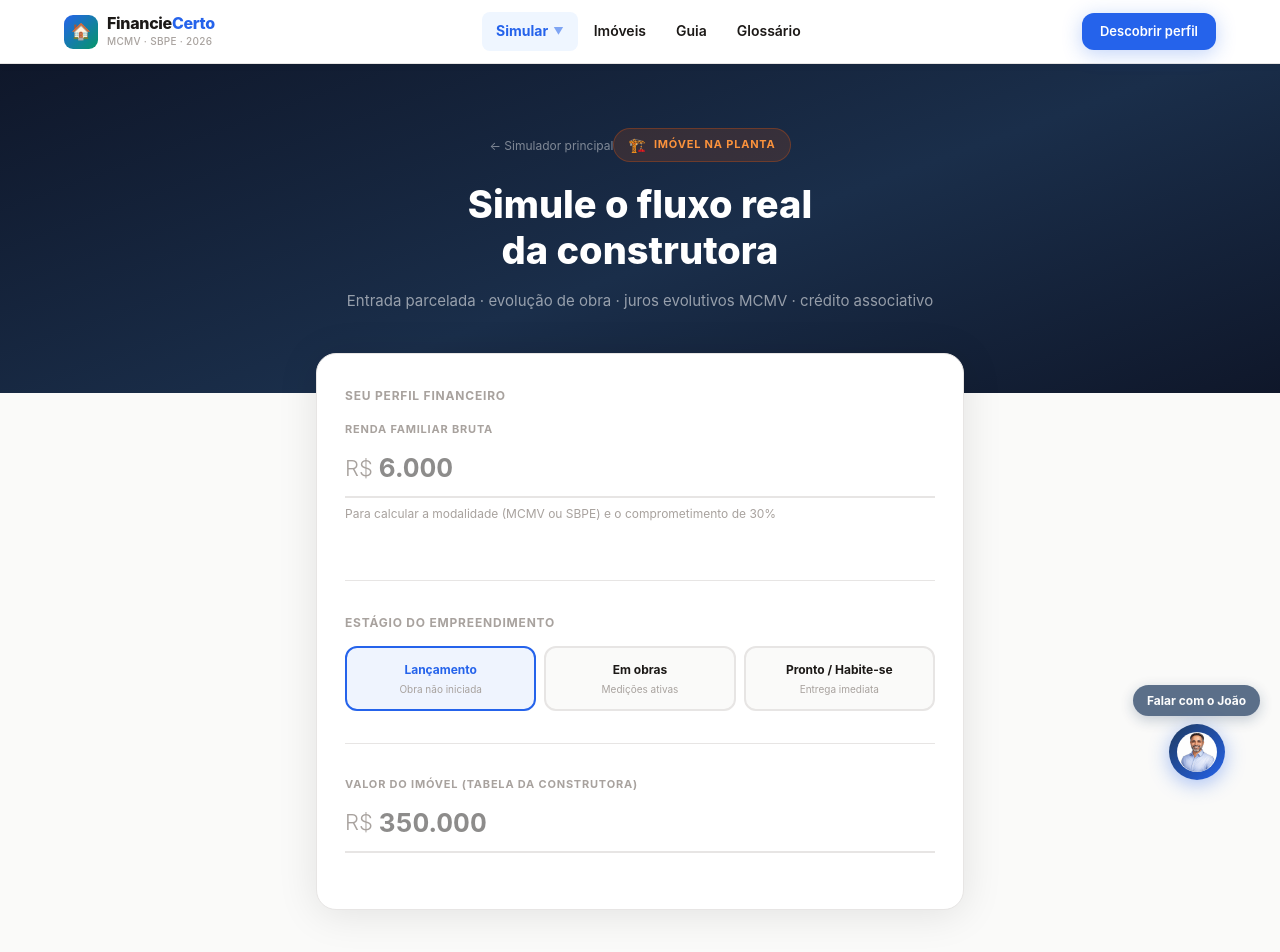
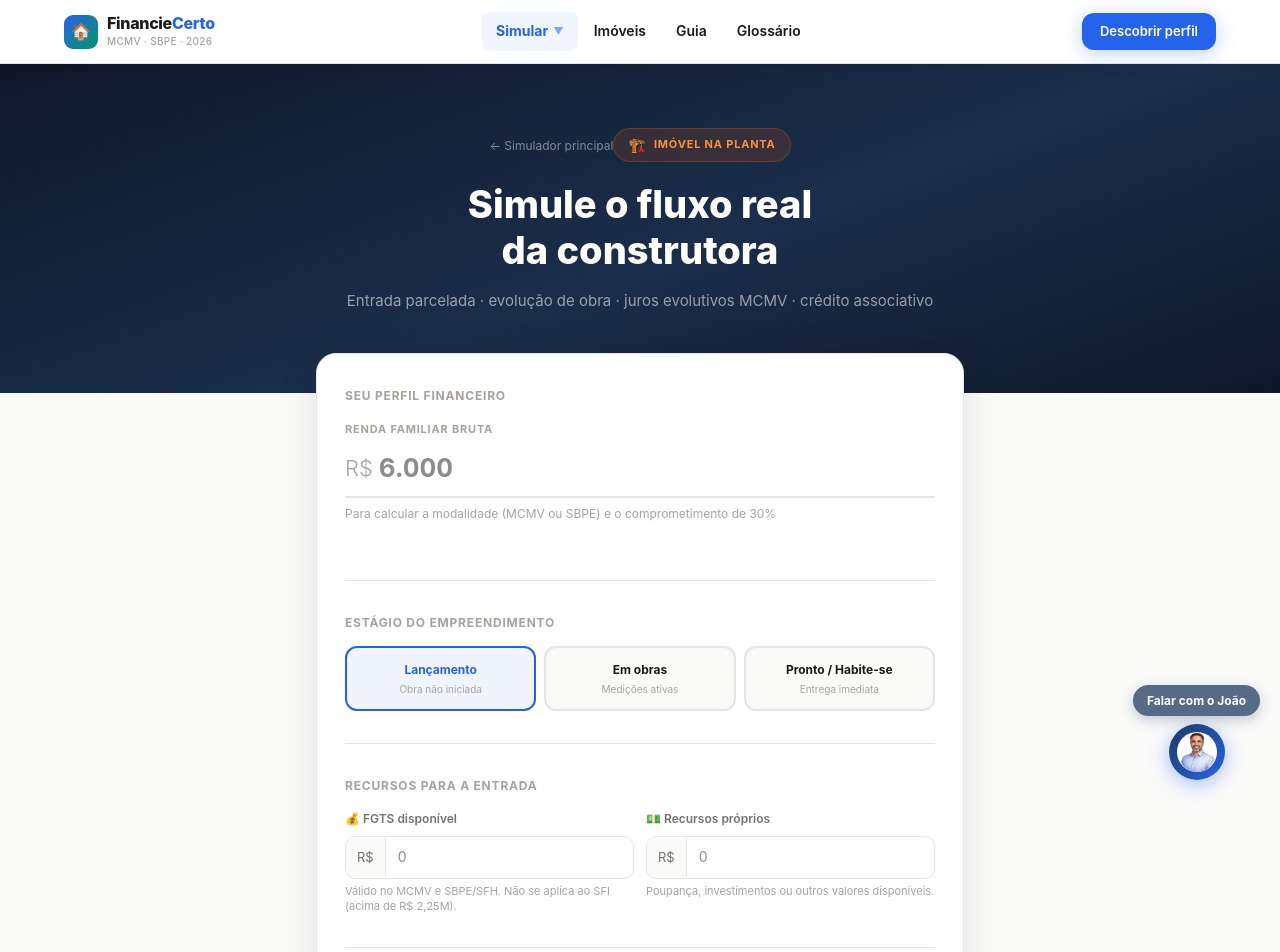
Before and after one commit to lucianomartim30-hue/financiecerto-next, a Next.js app: page /simulador/na-planta in a window 1280 px wide. Shown: the top 952 px of the page. Built offline with nearby package versions, Linux system fonts and the light colour scheme.

Commit message:
feat: adicionar campos FGTS e recursos próprios no simulador na-planta

```diff
--- a/app/simulador/na-planta/page.tsx
+++ b/app/simulador/na-planta/page.tsx
@@ -219,8 +219,11 @@ function NaPlantaContent() {
   const renda = rendaUrl > 0 ? rendaUrl : rendaDigitada;
   const temPerfil = renda > 0;
 
-  const fgts          = fgtsUrl;
-  const proprios      = propriosUrl;
+  // Permitem edição manual mesmo quando vindos do perfil via URL
+  const [fgtsRaw, setFgtsRaw]       = useState(() => fgtsUrl > 0     ? fi(String(fgtsUrl))     : '');
+  const [propriosRaw, setPropiosRaw] = useState(() => propriosUrl > 0 ? fi(String(propriosUrl)) : '');
+  const fgts          = p(fgtsRaw);
+  const proprios      = p(propriosRaw);
   const recursosTotal = fgts + proprios;
 
   // ── Estágio do empreendimento ────────────────────────────────────────────────
@@ -504,6 +507,41 @@ function NaPlantaContent() {
               </div>
             )}
 
+          </div>
+
+          {/* ── Recursos para a entrada ─────────────────────────────────── */}
+          <div style={{ marginBottom: '32px', paddingBottom: '32px', borderBottom: '1px solid var(--border)' }}>
+            <p style={{ fontSize: '12px', fontWeight: '700', color: 'var(--text-faint)', textTransform: 'uppercase', letterSpacing: '0.8px', marginBottom: '14px' }}>
+              Recursos para a entrada
+            </p>
+            <div style={{ display: 'grid', gridTemplateColumns: '1fr 1fr', gap: '12px' }}>
+              <div>
+                <p style={{ fontSize: '12px', color: 'var(--text-muted)', marginBottom: '8px', fontWeight: '600' }}>💰 FGTS disponível</p>
+                <CampoCompacto value={fgtsRaw} onChange={v => setFgtsRaw(fi(v))} placeholder="0" />
+                <p style={{ fontSize: '11px', color: 'var(--text-faint)', marginTop: '5px', lineHeight: 1.4 }}>
+                  Válido no MCMV e SBPE/SFH. Não se aplica ao SFI (acima de R$ 2,25M).
+                </p>
+              </div>
+              <div>
+                <p style={{ fontSize: '12px', color: 'var(--text-muted)', marginBottom: '8px', fontWeight: '600' }}>💵 Recursos próprios</p>
+                <CampoCompacto value={propriosRaw} onChange={v => setPropiosRaw(fi(v))} placeholder="0" />
+                <p style={{ fontSize: '11px', color: 'var(--text-faint)', marginTop: '5px', lineHeight: 1.4 }}>
+                  Poupança, investimentos ou outros valores disponíveis.
+                </p>
+              </div>
+            </div>
+            {recursosTotal > 0 && (
+              <div style={{ marginTop: '12px', padding: '10px 12px', borderRadius: '10px', background: 'var(--bg)', border: '1px solid var(--border)' }}>
+                <p style={{ fontSize: '13px', color: 'var(--text)', margin: 0 }}>
+                  Total disponível: <strong>{formatBRL(recursosTotal)}</strong>
+                  {fgts > 0 && proprios > 0 && (
+                    <span style={{ fontSize: '11px', color: 'var(--text-faint)', marginLeft: '6px' }}>
+                      (FGTS {formatBRL(fgts)} + próprios {formatBRL(proprios)})
+                    </span>
+                  )}
+                </p>
+              </div>
+            )}
           </div>
 
           {/* Valor do imóvel */}
```
